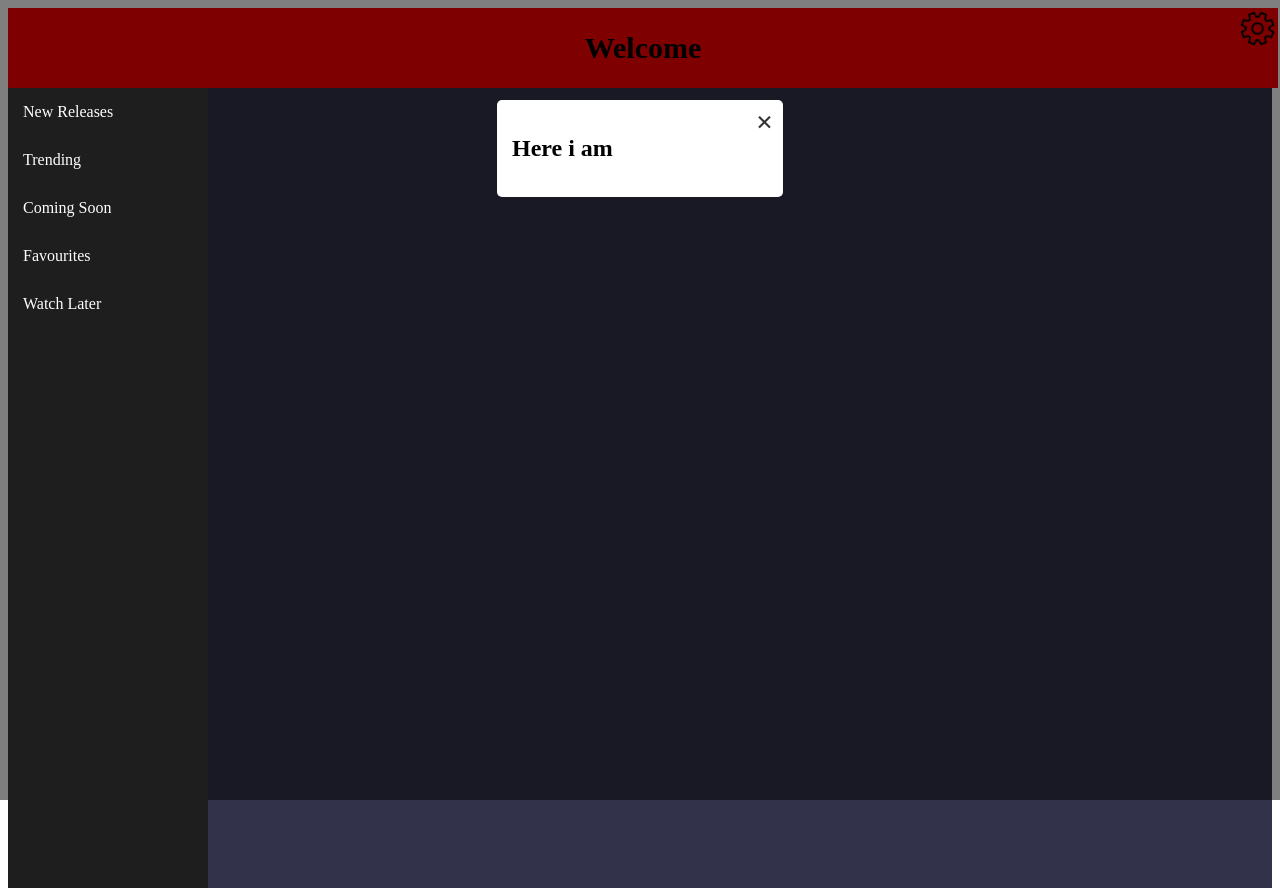
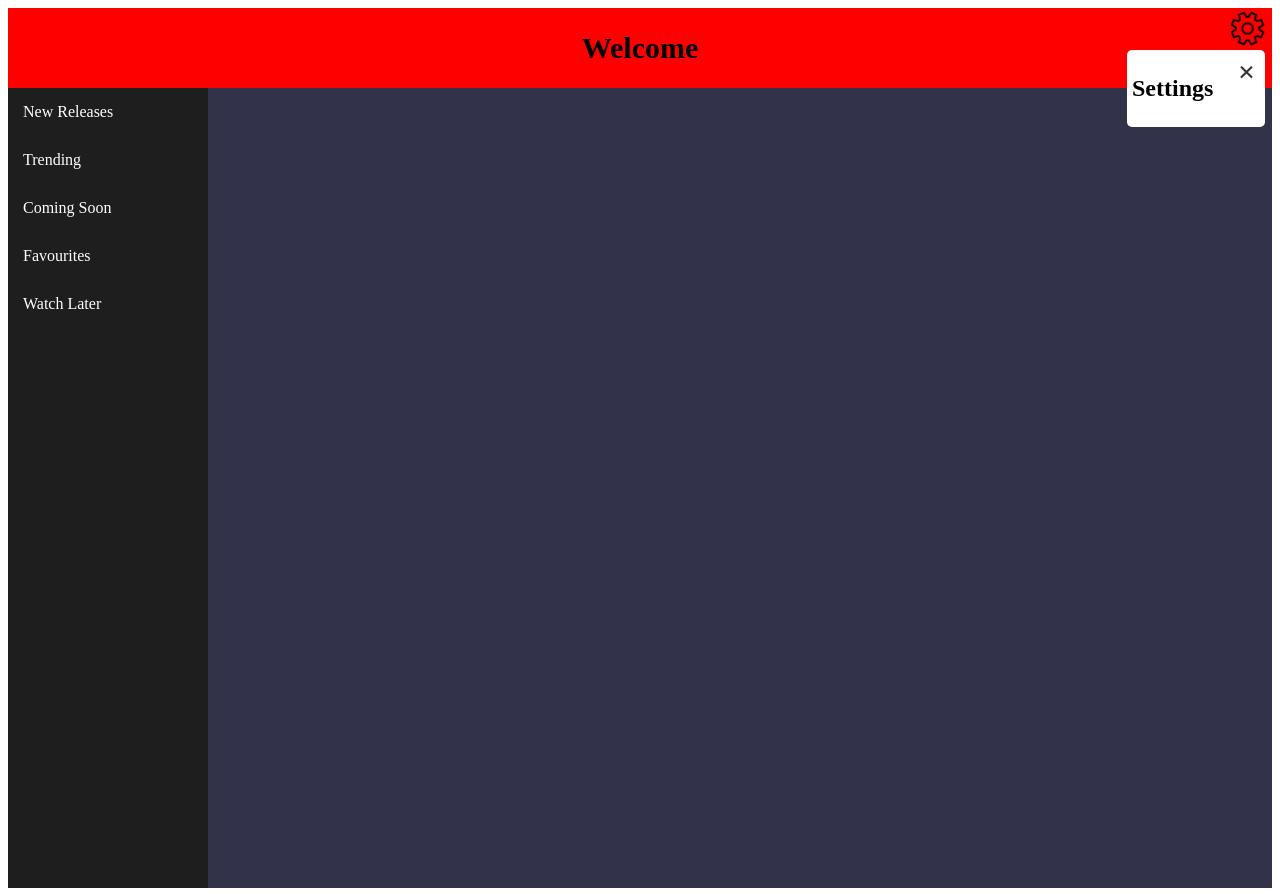
Before and after one commit to ysewdanee98/Movie-app, an Angular app: page / in a window 1280 px wide. Both pictures are taken after a click on the element 1257 px from the left and 28 px from the top of the page. Built offline with nearby package versions, Linux system fonts and the light colour scheme.

Commit message:
Correct positioning of CSS

```diff
--- a/src/app/app.component.scss
+++ b/src/app/app.component.scss
@@ -1,5 +1,4 @@
-.bodyContainer
-{
+.bodyContainer {
   min-width: 100%;
   min-height: 100vh;
   display:flex;
--- a/src/app/components/body/body.component.html
+++ b/src/app/components/body/body.component.html
@@ -1,13 +1,17 @@
 <app-menu (newMenuEvent)="showSelected($event)"></app-menu>
 <div class="body">
-  {{selectedName}}
 
-  <div class = "cardContainer" *ngIf="selectedName == 'New Releases'">
-    <div class="card" *ngFor="let item of listNewReleases">
-      <div class="rating">{{ item.rating }}</div>
-      <div class="poster"><img src={{item.poster}} width="250px" height="325px"></div>
-      <div class="name">{{ item.name }}</div>
+  <div class="bodyContainer">
+    <p style="font-size:20px;">{{selectedName}}</p>
+
+    <div class = "cardContainer" *ngIf="selectedName == 'New Releases'">
+      <div class="card" *ngFor="let item of listNewReleases">
+        <div class="rating">{{ item.rating }}</div>
+        <div class="poster"><img src={{item.poster}} width="250px" height="325px"></div>
+        <div class="name">{{ item.name }}</div>
+      </div>
     </div>
   </div>
 
+
 </div>
--- a/src/app/components/body/body.component.scss
+++ b/src/app/components/body/body.component.scss
@@ -1,8 +1,7 @@
 :host {
   // display: flex;
+  min-width: 100%;
   // min-height: 100%;
-  min-width: 100%;
-  min-height: 100%;
 
   .body {
     height: 100%;
@@ -11,10 +10,12 @@
     // padding-top: 15px;
     // padding-right: 5px;
     // padding-bottom: 5px;
-  margin-left: 200px;
     background: rgb(50, 50, 75);
     color: white;
-  width: auto;
+    padding-left: 210px;
+
+    .bodyContainer {
+      padding: 5px;
 
       .cardContainer {
         display: flex;
@@ -24,29 +25,36 @@
         .card {
           display: flex;
           flex-direction: column;
-    width: 290px;
-    height: 390px;
+          width: 300px;
+          height: 400px;
           background: transparent;
-    justify-content: center;
           align-items: center;
-    margin: 15px;
+          margin-left: 7px;
+          margin-right: 7px;
+          margin-bottom: 5px;
           padding: 5px;
 
           .poster {
-
+            padding-top: 10px;
           }
 
           .name {
-      font-size: 20px;
+            font-size: 22px;
             font-weight: 250;
           }
 
           .rating {
-      font-size: 15px;
+            font-size: 18px;
+            background: rgb(141, 141, 0);
+            position: absolute;
+            padding: 3px;
           }
         }
 
       }
+
     }
 
   }
+
+}
--- a/src/app/components/header/header.component.html
+++ b/src/app/components/header/header.component.html
@@ -1,6 +1,5 @@
 <div class="header">
-  <div class="buttonSettings" (click)="popup = true">
-  </div>
+  <div class="buttonSettings" (click)="popUpToggle()"></div>
   <h1 style="color: black;">Welcome</h1>
 </div>
 
--- a/src/app/components/header/header.component.scss
+++ b/src/app/components/header/header.component.scss
@@ -1,7 +1,8 @@
 .header {
   width: 100%;
   height: 100%;
-  padding: 3px;
+  padding-top: 3px;
+  padding-bottom: 3px;
   text-align: center;
   background: red;
   font-size: 15px;
@@ -13,6 +14,6 @@
   width: 35px;
   height: 35px;
   position: absolute;
-  right: 5px;
+  right: 15px;
   cursor: pointer;
 }
--- a/src/app/components/pop-up-setting/pop-up-setting.component.html
+++ b/src/app/components/pop-up-setting/pop-up-setting.component.html
@@ -1,6 +1,6 @@
 <div class="overlay" *ngIf="popUpStatus == true">
   <div class="popup">
-    <h2>Here i am</h2>
+    <h2>Settings</h2>
     <a class="close" (click)="ChangePopUpStatus()">&times;</a>
   </div>
 </div>
--- a/src/app/components/pop-up-setting/pop-up-setting.component.scss
+++ b/src/app/components/pop-up-setting/pop-up-setting.component.scss
@@ -1,19 +1,21 @@
-.overlay {
-  position: absolute;
-top: 0;
-bottom: 0;
-left: 0;
-right: 0;
-background: rgba(0, 0, 0, 0.5);
-}
+// .overlay {
+//   position: absolute;
+//   top: 0;
+//   bottom: 0;
+//   left: 0;
+//   right: 0;
+//   background: rgba(0, 0, 0, 0.5);
+// }
 
 .popup {
-  margin: 100px auto;
-  padding: 15px;
+  // margin: 100px auto;
+  top: 50px;
+  right: 15px;
+  padding: 5px;
   background: #fff;
   border-radius: 5px;
-  width: 20%;
-  position: relative;
+  width: 10%;
+  position: absolute;
 }
 
 .popup .close {
```
Lines whose indentation alone changed are shown as unchanged.
